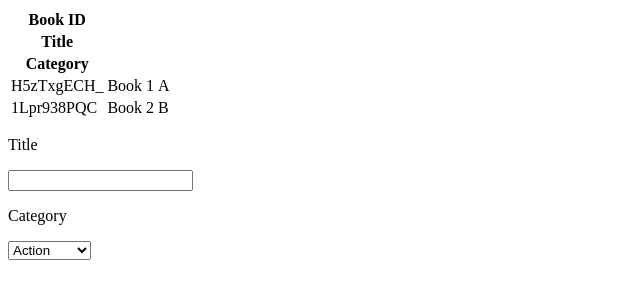
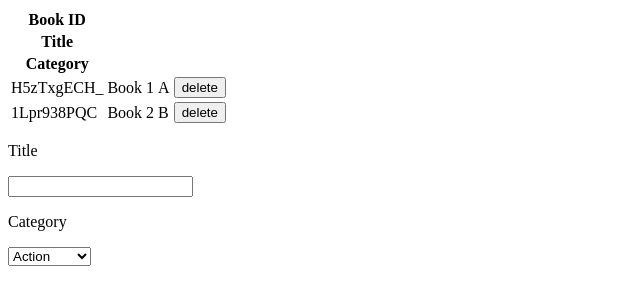
Before and after one commit to kenderb/redux_project_bookstore, a React (Create React App) app: page / in a window 1280 px wide. Shown: the top 304 px of the page, without its empty margins (0-640 px from the left). Built offline with nearby package versions, Linux system fonts and the light colour scheme.

Commit message:
Implement the REMOVE_BOOK action

```diff
--- a/src/actions/index.js
+++ b/src/actions/index.js
@@ -6,7 +6,7 @@ export const createBook = book => ({
   payload: book,
 });
 
-export const removeBook = book => ({
+export const removeBook = id => ({
   type: REMOVE_BOOK,
-  payload: book.id,
+  payload: id,
 });
--- a/src/components/Books.js
+++ b/src/components/Books.js
@@ -1,11 +1,16 @@
 import React from 'react';
 import PropTypes from 'prop-types';
 
-const Books = ({ id, title, category }) => (
+const Books = ({
+  id, title, category, onRemoveBook,
+}) => (
   <tr>
     <td>{id}</td>
     <td>{title}</td>
     <td>{category}</td>
+    <td>
+      <button type="button" onClick={() => onRemoveBook(id)}>delete</button>
+    </td>
   </tr>
 );
 
@@ -13,6 +18,7 @@ Books.propTypes = {
   id: PropTypes.string.isRequired,
   title: PropTypes.string.isRequired,
   category: PropTypes.string.isRequired,
+  onRemoveBook: PropTypes.func.isRequired,
 };
 
 export default Books;
--- a/src/containers/BooksList.js
+++ b/src/containers/BooksList.js
@@ -2,8 +2,14 @@ import React from 'react';
 import { connect } from 'react-redux';
 import PropTypes from 'prop-types';
 import Books from '../components/Books';
+import { removeBook } from '../actions';
 
-const BooksList = ({ books }) => (
+const BooksList = ({ books, removeBook }) => {
+  const handleRemoveBook = id => {
+    removeBook(id);
+  };
+
+  return (
     <table>
       <thead>
         <tr>
@@ -18,19 +24,23 @@ const BooksList = ({ books }) => (
       </thead>
       <tbody>
         {books.map(book => (
+          <React.Fragment key={book.id}>
             <Books
               id={book.id}
-          key={book.id}
               title={book.title}
+              onRemoveBook={handleRemoveBook}
               category={book.category}
             />
+          </React.Fragment>
         ))}
       </tbody>
     </table>
   );
+};
 
 BooksList.propTypes = {
   books: PropTypes.instanceOf(Array).isRequired,
+  removeBook: PropTypes.func.isRequired,
 };
 
 function mapStateToProps(state) {
@@ -39,4 +49,4 @@ function mapStateToProps(state) {
   };
 }
 
-export default connect(mapStateToProps)(BooksList);
+export default connect(mapStateToProps, { removeBook })(BooksList);
--- a/src/reducers/books.js
+++ b/src/reducers/books.js
@@ -22,9 +22,7 @@ const bookReducer = (state = initialState, action) => {
         action.payload,
       ];
     case REMOVE_BOOK:
-      return {
-        books: state.filter(book => book.id !== action.payload),
-      };
+      return state.filter(book => book.id !== action.payload);
     default:
       return state;
   }
```
Lines whose indentation alone changed are shown as unchanged.
